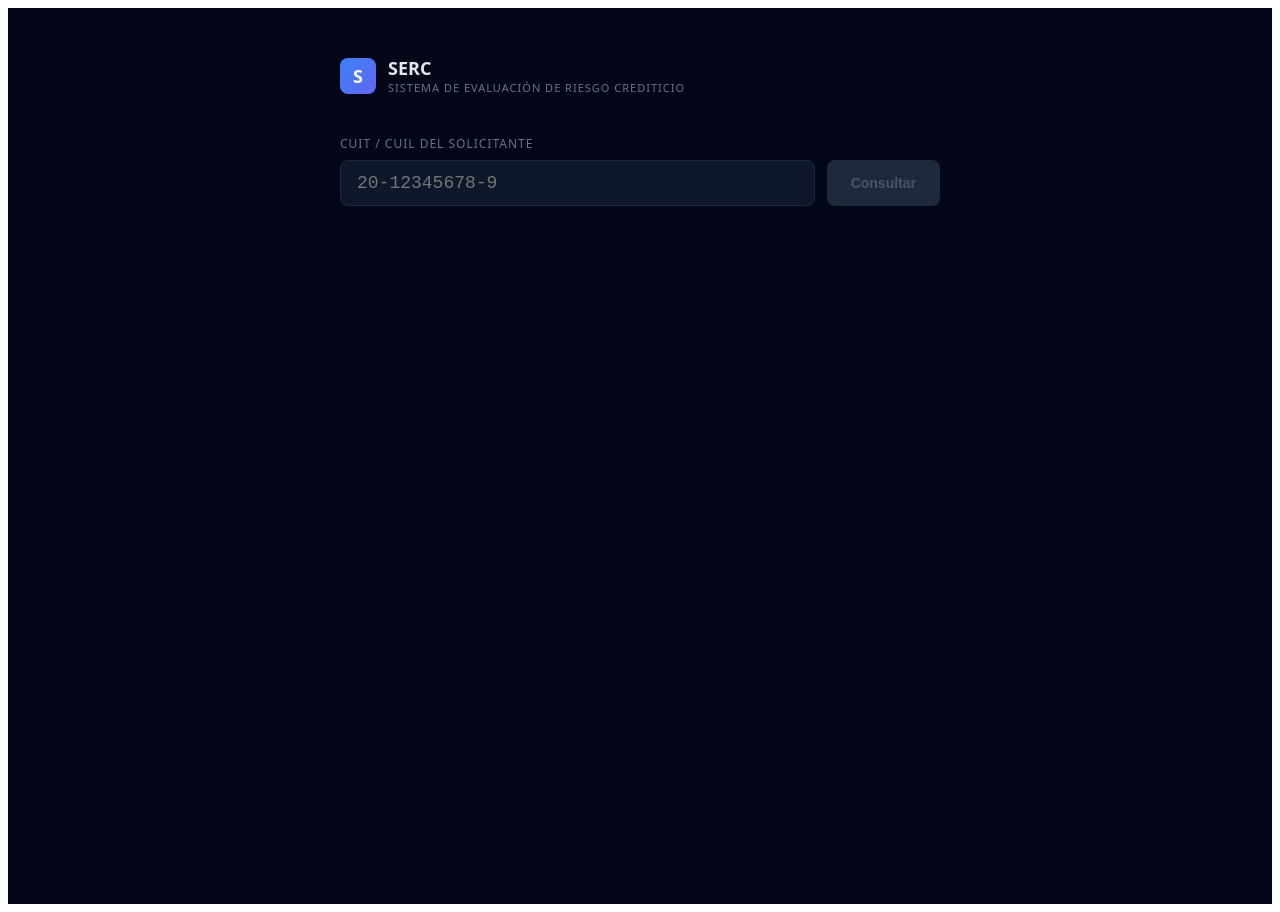
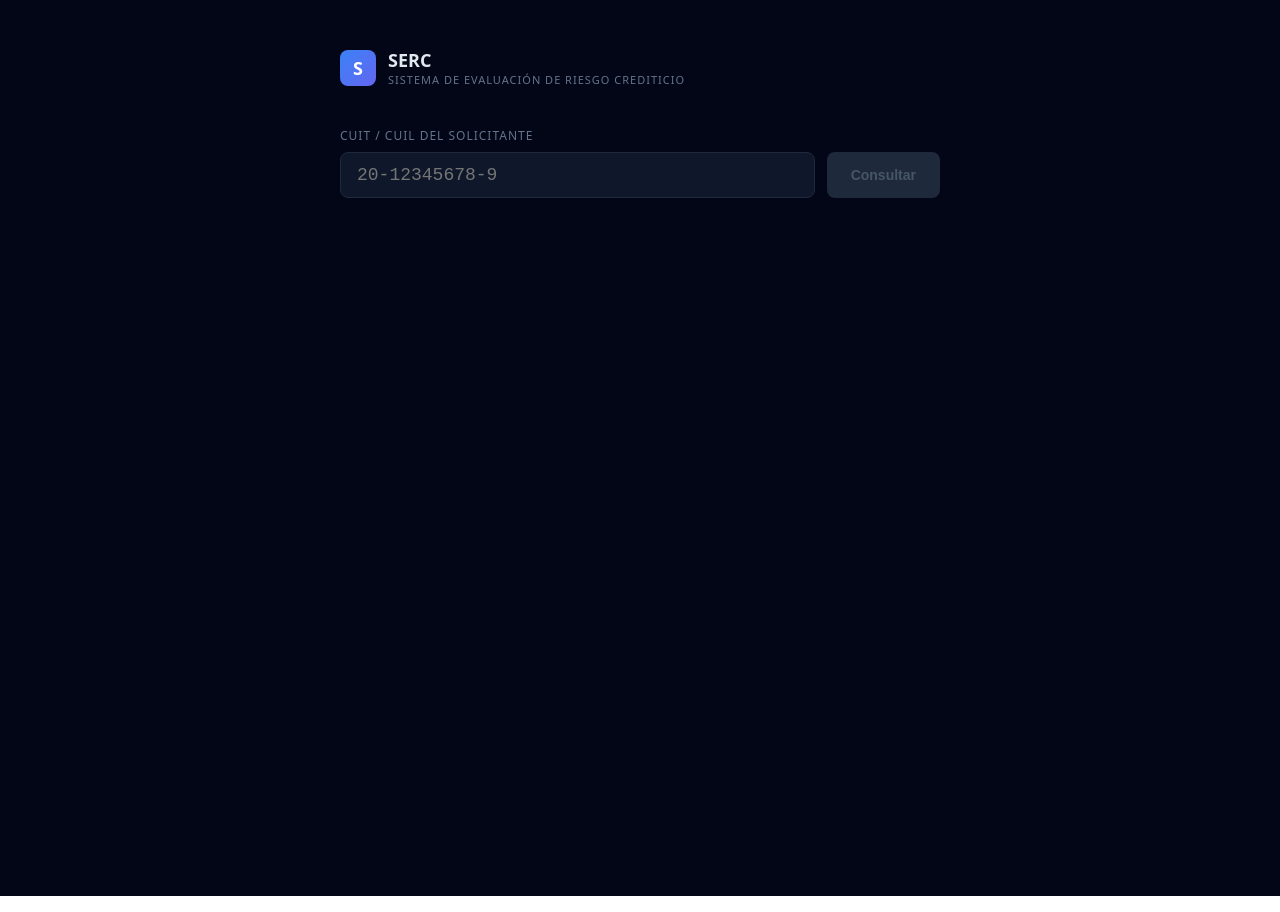
Before and after one commit to flor289/serc-app, a Next.js app: page / in a window 1280 px wide. Built offline with nearby package versions, Linux system fonts and the light colour scheme.

Commit message:
Create layout.jsx

```diff
--- /dev/null
+++ b/app/layout.jsx
@@ -0,0 +1,14 @@
+export const metadata = {
+  title: "SERC - Sistema de Evaluación de Riesgo Crediticio",
+  description: "Consulta de riesgo crediticio vía Central de Deudores BCRA",
+};
+
+export default function RootLayout({ children }) {
+  return (
+    <html lang="es">
+      <body style={{ margin: 0, padding: 0 }}>
+        {children}
+      </body>
+    </html>
+  );
+}
```
